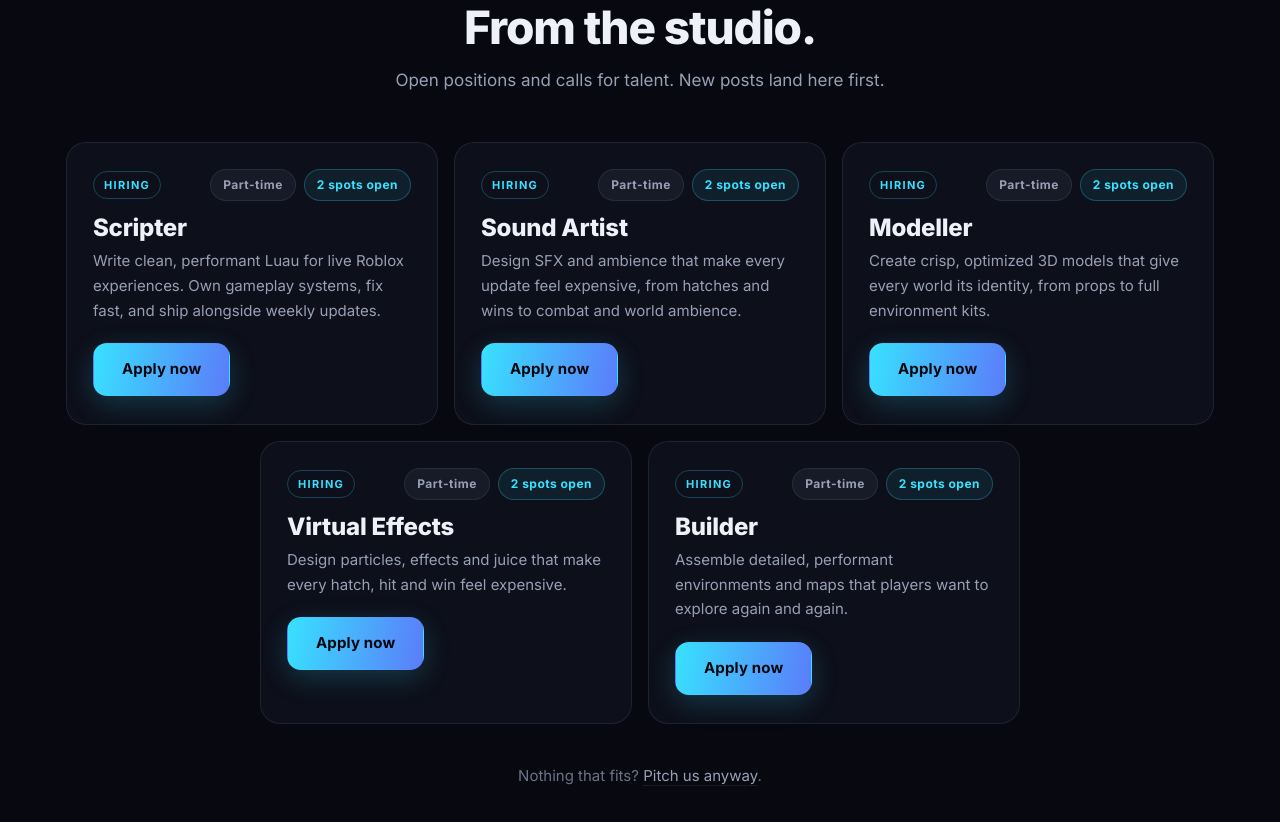
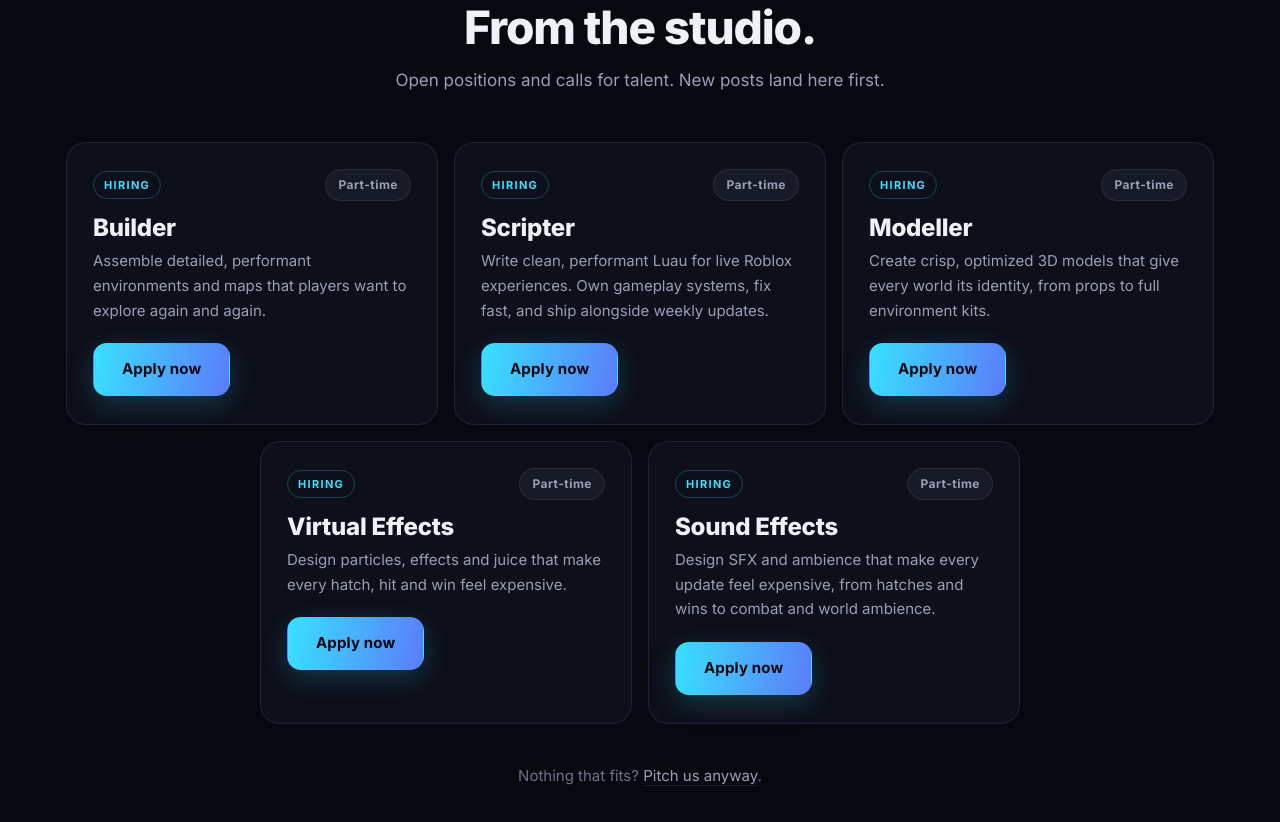
Before and after one commit to HatedOperator/Scripts, a website: page index.html in a window 1280 px wide. Shown: the part 4436-5258 px from the top of the page. Drawn offline with Linux system fonts and the light colour scheme; no server answers.

Commit message:
Careers: drop spots pills, rename to Sound Effects, reorder board

```diff
--- a/index.html
+++ b/index.html
@@ -334,13 +334,27 @@
     </div>
 
     <div class="jobs-row">
+
       <article class="job-card reveal">
         <div class="job-top">
           <span class="tag">Hiring</span>
           <span class="job-pills">
             <span class="pill pill-concept">Part-time</span>
-            <span class="pill pill-spots">2 spots open</span>
-          </span>
+            </span>
+        </div>
+        <h3>Builder</h3>
+        <p>Assemble detailed, performant environments and maps that players want to explore again and again.</p>
+        <a class="btn btn-grad" href="https://discord.gg/M63RVztFyK" target="_blank" rel="noopener">
+          Apply now
+        </a>
+      </article>
+
+      <article class="job-card reveal">
+        <div class="job-top">
+          <span class="tag">Hiring</span>
+          <span class="job-pills">
+            <span class="pill pill-concept">Part-time</span>
+            </span>
         </div>
         <h3>Scripter</h3>
         <p>Write clean, performant Luau for live Roblox experiences. Own gameplay
@@ -355,25 +369,7 @@
           <span class="tag">Hiring</span>
           <span class="job-pills">
             <span class="pill pill-concept">Part-time</span>
-            <span class="pill pill-spots">2 spots open</span>
-          </span>
-        </div>
-        <h3>Sound Artist</h3>
-        <p>Design SFX and ambience that make every update feel expensive, from
-           hatches and wins to combat and world ambience.</p>
-        <a class="btn btn-grad" href="https://discord.gg/M63RVztFyK" target="_blank" rel="noopener">
-          Apply now
-        </a>
-      </article>
-
-
-      <article class="job-card reveal">
-        <div class="job-top">
-          <span class="tag">Hiring</span>
-          <span class="job-pills">
-            <span class="pill pill-concept">Part-time</span>
-            <span class="pill pill-spots">2 spots open</span>
-          </span>
+            </span>
         </div>
         <h3>Modeller</h3>
         <p>Create crisp, optimized 3D models that give every world its identity, from props to full environment kits.</p>
@@ -387,8 +383,7 @@
           <span class="tag">Hiring</span>
           <span class="job-pills">
             <span class="pill pill-concept">Part-time</span>
-            <span class="pill pill-spots">2 spots open</span>
-          </span>
+            </span>
         </div>
         <h3>Virtual Effects</h3>
         <p>Design particles, effects and juice that make every hatch, hit and win feel expensive.</p>
@@ -402,15 +397,16 @@
           <span class="tag">Hiring</span>
           <span class="job-pills">
             <span class="pill pill-concept">Part-time</span>
-            <span class="pill pill-spots">2 spots open</span>
-          </span>
+            </span>
         </div>
-        <h3>Builder</h3>
-        <p>Assemble detailed, performant environments and maps that players want to explore again and again.</p>
+        <h3>Sound Effects</h3>
+        <p>Design SFX and ambience that make every update feel expensive, from
+           hatches and wins to combat and world ambience.</p>
         <a class="btn btn-grad" href="https://discord.gg/M63RVztFyK" target="_blank" rel="noopener">
           Apply now
         </a>
       </article>
+
     </div>
     <p class="games-note reveal">Nothing that fits? <a href="#contact">Pitch us anyway</a>.</p>
   </div>
```
